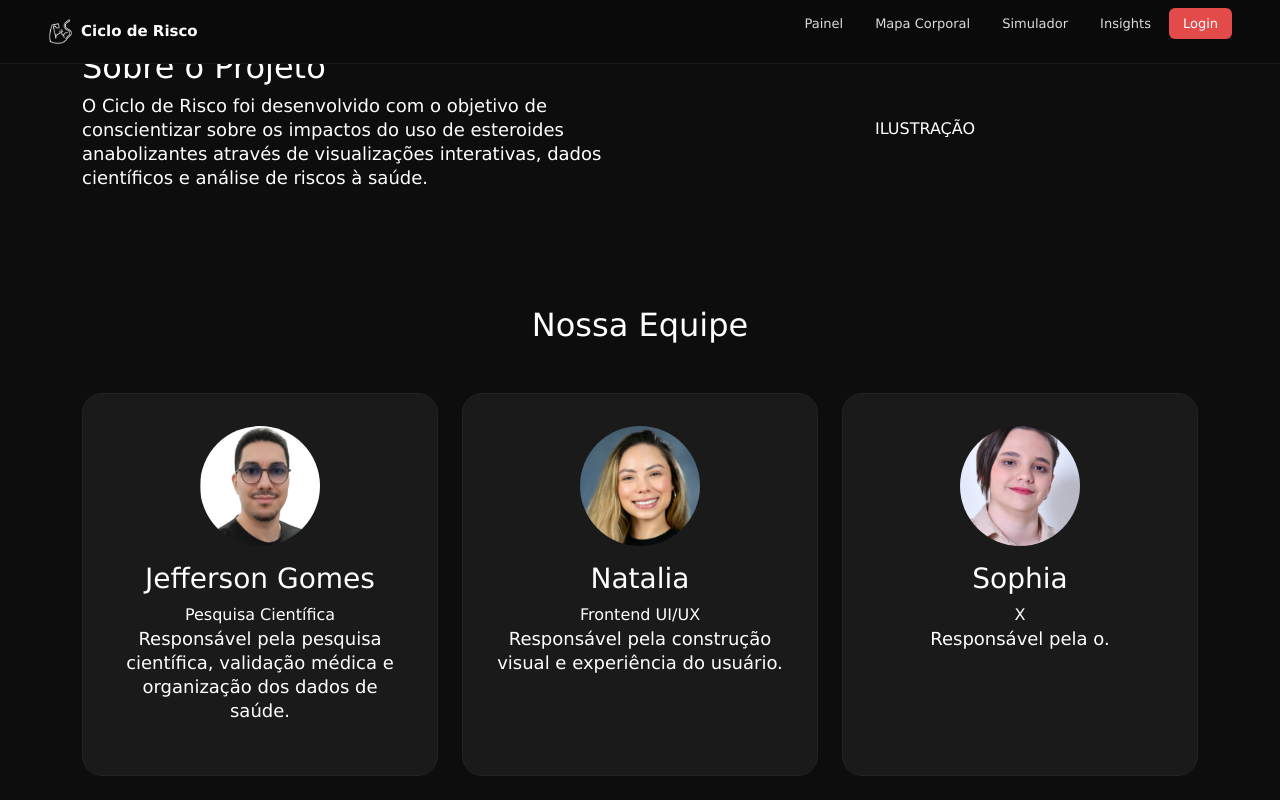
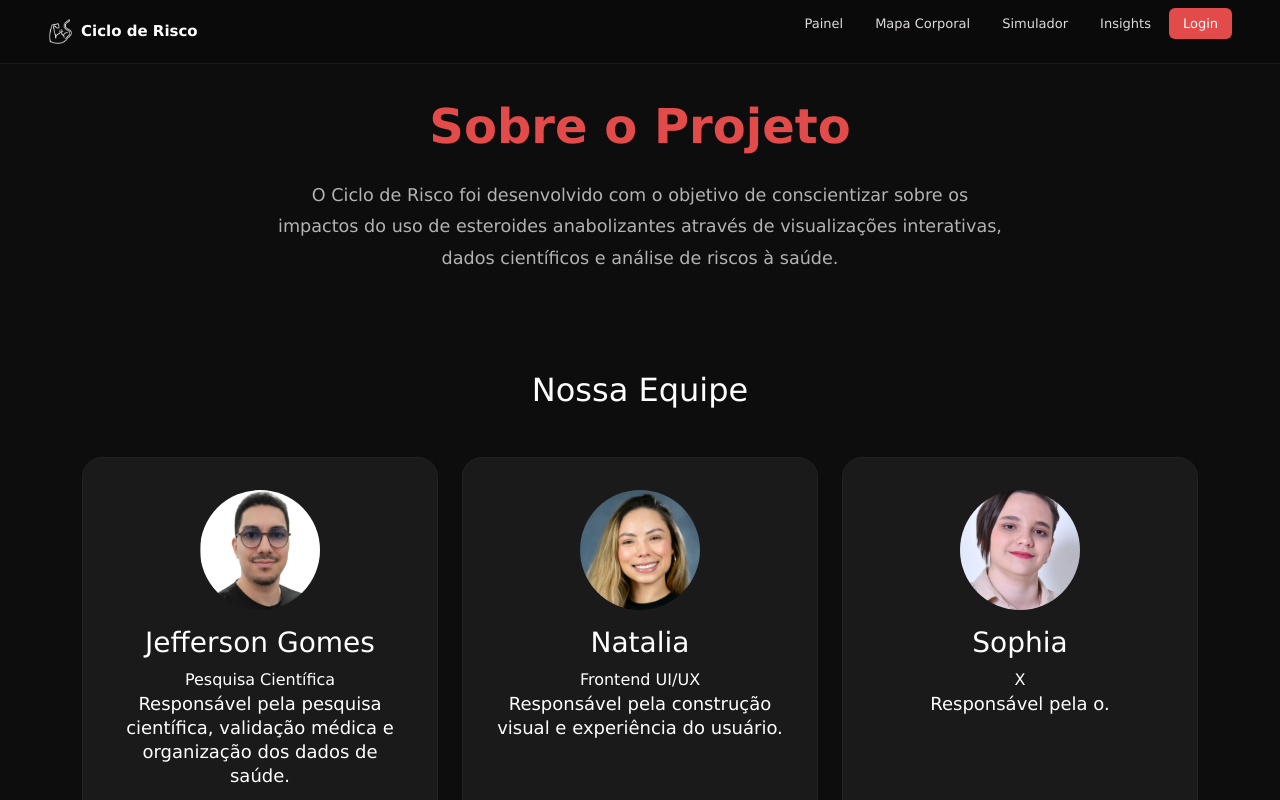
Before and after one commit to Sophia-Coelho/ChallengeFIAP, a React (Vite) app: page /sobre in a window 1280 px wide. Shown: the top 800 px of the page. Built offline with nearby package versions, Linux system fonts and the light colour scheme.

Commit message:
adiciona contextualizacao.css e ajustes de layout do contextualizacao.jsx

```diff
--- a/src/components/sobreProjeto/Contextualizacao.jsx
+++ b/src/components/sobreProjeto/Contextualizacao.jsx
@@ -4,9 +4,9 @@ function Contextualizacao() {
 
       <div className="container">
 
-        <div className="row align-items-center">
+        <div className="row justify-content-center">
 
-          <div className="col-lg-6">
+          <div className="col-lg-8 text-center">
 
             <h2>Sobre o Projeto</h2>
 
@@ -19,14 +19,6 @@ function Contextualizacao() {
 
           </div>
 
-          <div className="col-lg-6 text-center">
-
-            <div className="ilustracao">
-              ILUSTRAÇÃO
-            </div>
-
-          </div>
-
         </div>
 
       </div>
--- a/src/pages/Sobre.jsx
+++ b/src/pages/Sobre.jsx
@@ -5,6 +5,7 @@ import StacksUsadas from "../components/sobreProjeto/StacksUsadas"
 import "../style/sobre.css";
 import "../style/cardMembros.css";
 import "../style/stacksUsadas.css"
+import "../style/contextualizacao.css"
 
 export default function Layout() {
     return (
--- /dev/null
+++ b/src/style/contextualizacao.css
@@ -0,0 +1,29 @@
+.contextualizacao {
+  background: var(--bg-primary);
+
+  color: var(--color-text);
+
+  margin-top: 50px;
+}
+
+.contextualizacao h2 {
+  font-size: 3rem;
+
+  font-weight: 700;
+
+  margin-bottom: 24px;
+
+  color: var(--color-primary);
+}
+
+.contextualizacao p {
+  color: var(--color-muted);
+
+  font-size: 1.1rem;
+
+  line-height: 1.8;
+
+  max-width: 800px;
+
+  margin: 0 auto;
+}
```
